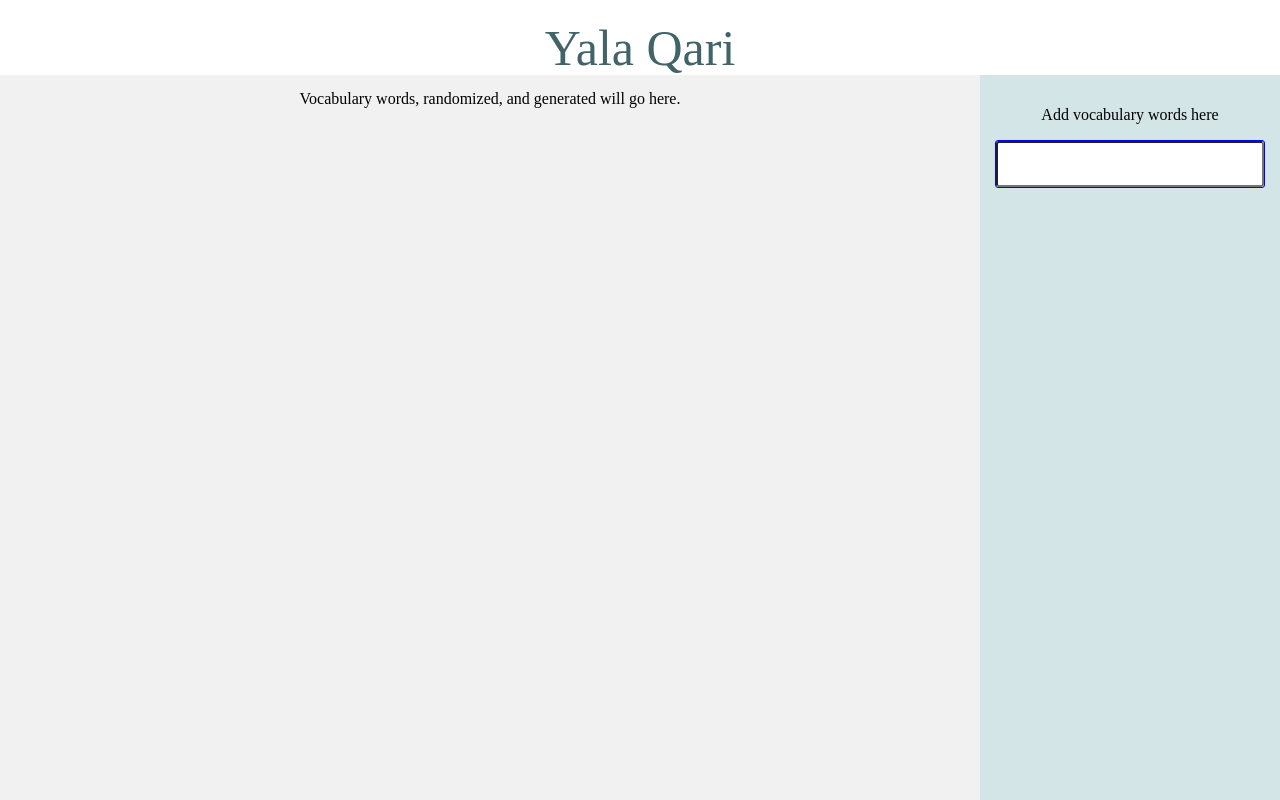
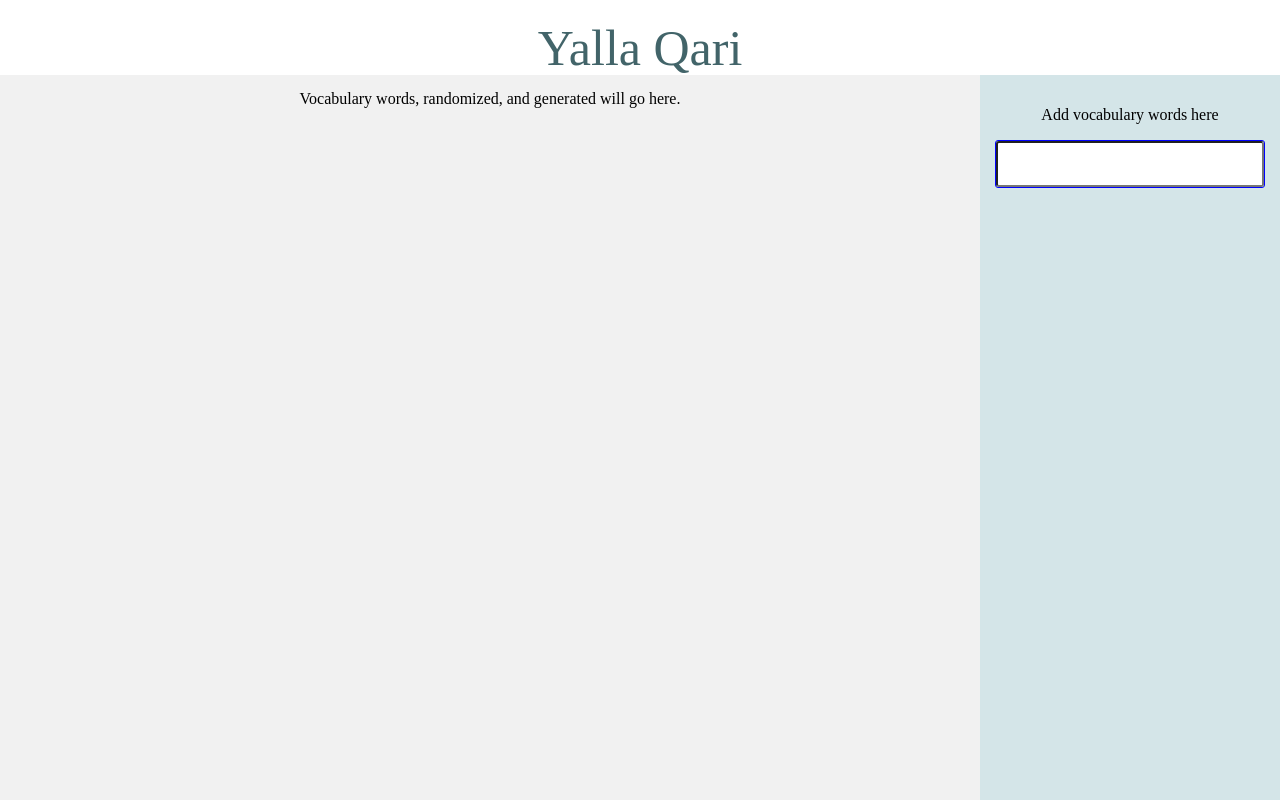
Before and after one commit to tvthatsme/yala-qari, a React (Create React App) app: page / in a window 1280 px wide. Built offline with nearby package versions, Linux system fonts and the light colour scheme; a web font is replaced by a local one.

Commit message:
Fix spelling

```diff
--- a/package.json
+++ b/package.json
@@ -1,5 +1,5 @@
 {
-  "name": "yala-qari",
+  "name": "yalla-qari",
   "version": "0.1.0",
   "author": "Timothy Vernon",
   "private": true,
--- a/public/index.html
+++ b/public/index.html
@@ -22,7 +22,7 @@
       work correctly both with client-side routing and a non-root public URL.
       Learn how to configure a non-root public URL by running `npm run build`.
     -->
-    <title>Yala Qari</title>
+    <title>Yalla Qari</title>
   </head>
   <body>
     <noscript>
--- a/src/AppHeader.js
+++ b/src/AppHeader.js
@@ -4,7 +4,7 @@ class AppHeader extends Component {
   render() {
     return (
       <div className="AppHeader">
-        Yala Qari
+        Yalla Qari
       </div>
     );
   }
```
Also changed, not shown: public/manifest.json.
